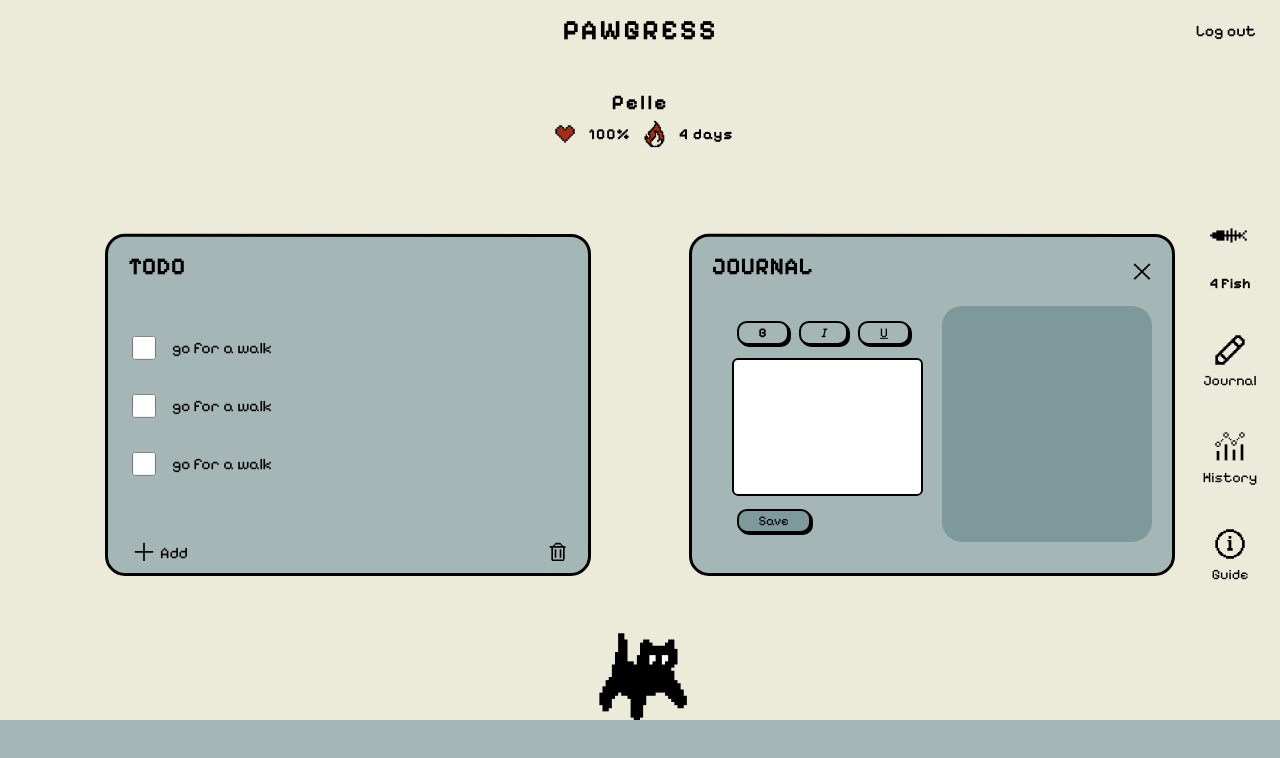
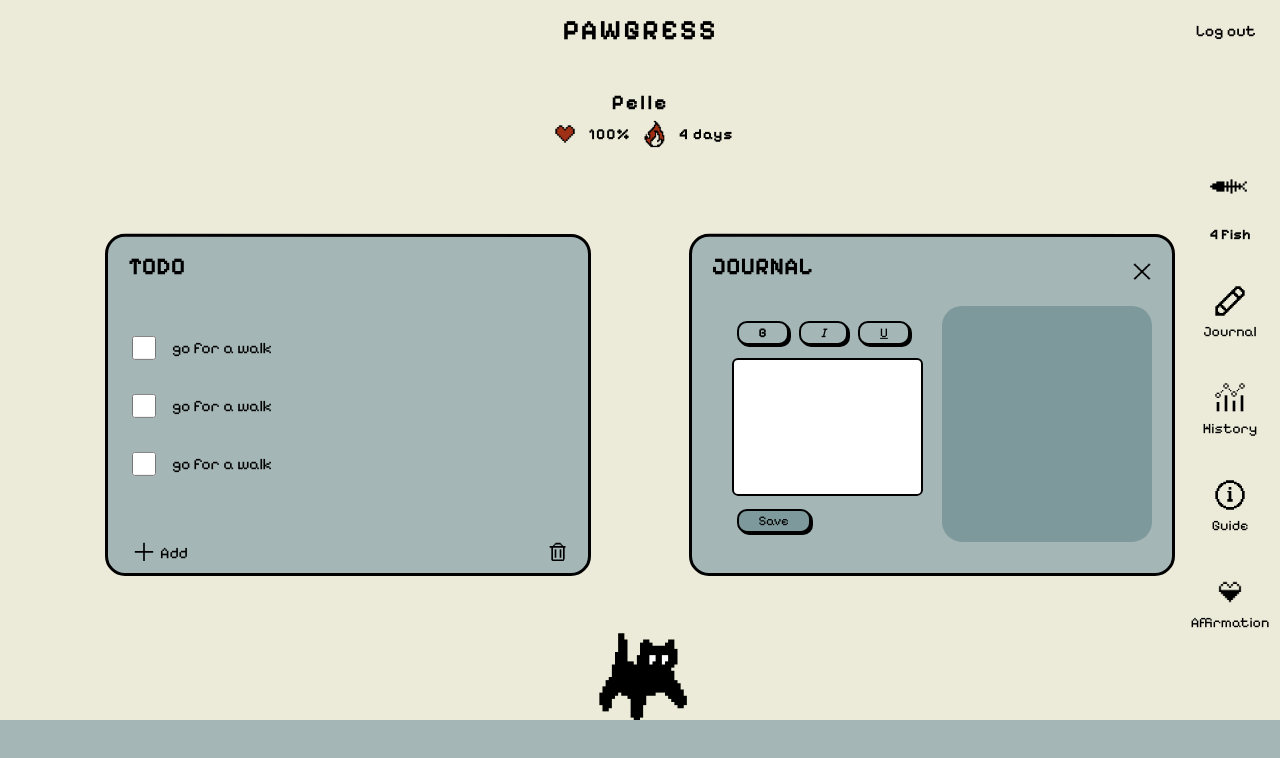
Before and after one commit to DH2643-Group6-HT25/Pawgress, a React (Vite) app in the folder client/: page /#/dashboard/fish in a window 1280 px wide. Shown: the top 758 px of the page. Built offline with nearby package versions, Linux system fonts and the light colour scheme; no server answers.

Commit message:
Update DashboardMenu.tsx
Add affirmation icon and shortcut to affirmation pop up

```diff
--- a/client/src/components/DashboardMenu.tsx
+++ b/client/src/components/DashboardMenu.tsx
@@ -1,17 +1,17 @@
 import React from "react";
 import styled from "styled-components";
-import { useNavigate } from 'react-router-dom';
+import { useNavigate } from "react-router-dom";
 
-import fishIcon from '../assets/fish.png'
-import fishIconPressed from '../assets/fish_eaten.png'
-import journalIcon from '../assets/icons/pencil.svg'
-import journalIconPressed from '../assets/icons/pencil-solid.png'
-import historyIcon from '../assets/icons/history.svg'
-import historyIconPressed from '../assets/icons/history-solid.svg'
-import guideIcon from '../assets/icons/info.svg'
-import guideIconPressed from '../assets/icons/info-solid.svg'
-
-
+import fishIcon from "../assets/fish.png";
+import fishIconPressed from "../assets/fish_eaten.png";
+import journalIcon from "../assets/icons/pencil.svg";
+import journalIconPressed from "../assets/icons/pencil-solid.png";
+import historyIcon from "../assets/icons/history.svg";
+import historyIconPressed from "../assets/icons/history-solid.svg";
+import guideIcon from "../assets/icons/info.svg";
+import guideIconPressed from "../assets/icons/info-solid.svg";
+import affirmationIcon from "../assets/heart_3.png";
+import affirmationIconPressed from "../assets/heart_5.png";
 
 const MenuWrapper = styled.nav`
   width: 100px;
@@ -32,6 +32,7 @@ const MenuItem = styled.button<{ pressed?: boolean }>`
   margin-bottom: 40px;
   cursor: pointer;
   transition: opacity 0.2s;
+  z-index: 10;
 `;
 const FishIcon = styled.img`
   width: 65px;
@@ -49,7 +50,7 @@ const Label = styled.span<{ $pressed?: boolean }>`
   margin-top: 6px;
   font-size: 0.9rem;
   text-align: center;
-  font-weight: ${({ $pressed }) => ($pressed ? 'bold' : 'normal')};
+  font-weight: ${({ $pressed }) => ($pressed ? "bold" : "normal")};
   color: ${({ theme }) => theme.colors.black};
   font-family: ${({ theme }) => theme.fonts.pixel};
 `;
@@ -62,7 +63,7 @@ const DashboardMenu: React.FC = () => {
 
   const handleMenuClick = (slug: string) => {
     if (getPressed(slug)) {
-      navigate('/dashboard');
+      navigate("/dashboard");
     } else {
       navigate(`/dashboard/${slug}`);
     }
@@ -70,40 +71,43 @@ const DashboardMenu: React.FC = () => {
 
   return (
     <MenuWrapper>
-      <MenuItem
-        onClick={() => handleMenuClick("fish")}
-      >
-        <FishIcon src={getPressed("fish") ? fishIconPressed : fishIcon}
-          alt="Fish" />
+      <MenuItem onClick={() => handleMenuClick("fish")}>
+        <FishIcon
+          src={getPressed("fish") ? fishIconPressed : fishIcon}
+          alt="Fish"
+        />
         <Label $pressed={getPressed("fish")}> 4 Fish</Label>
       </MenuItem>
-      <MenuItem
-        onClick={() => handleMenuClick("journal")}
-      >
+      <MenuItem onClick={() => handleMenuClick("journal")}>
         <Icon
           src={getPressed("journal") ? journalIconPressed : journalIcon}
           alt="Journal"
         />
         <Label $pressed={getPressed("journal")}>Journal</Label>
       </MenuItem>
-      <MenuItem
-        onClick={() => handleMenuClick("history")}
-      >
+      <MenuItem onClick={() => handleMenuClick("history")}>
         <Icon
           src={getPressed("history") ? historyIconPressed : historyIcon}
           alt="History"
         />
         <Label $pressed={getPressed("history")}>History</Label>
       </MenuItem>
-      <MenuItem
-        onClick={() => handleMenuClick("guide")}
-      >
+      <MenuItem onClick={() => handleMenuClick("guide")}>
         <Icon
           src={getPressed("guide") ? guideIconPressed : guideIcon}
           alt="Guide"
         />
         <Label $pressed={getPressed("guide")}>Guide</Label>
       </MenuItem>
+      <MenuItem onClick={() => handleMenuClick("affirmation")}>
+        <Icon
+          src={
+            getPressed("affirmation") ? affirmationIconPressed : affirmationIcon
+          }
+          alt="Affirmation"
+        />
+        <Label $pressed={getPressed("affirmation")}>Affirmation</Label>
+      </MenuItem>
     </MenuWrapper>
   );
 };
```
